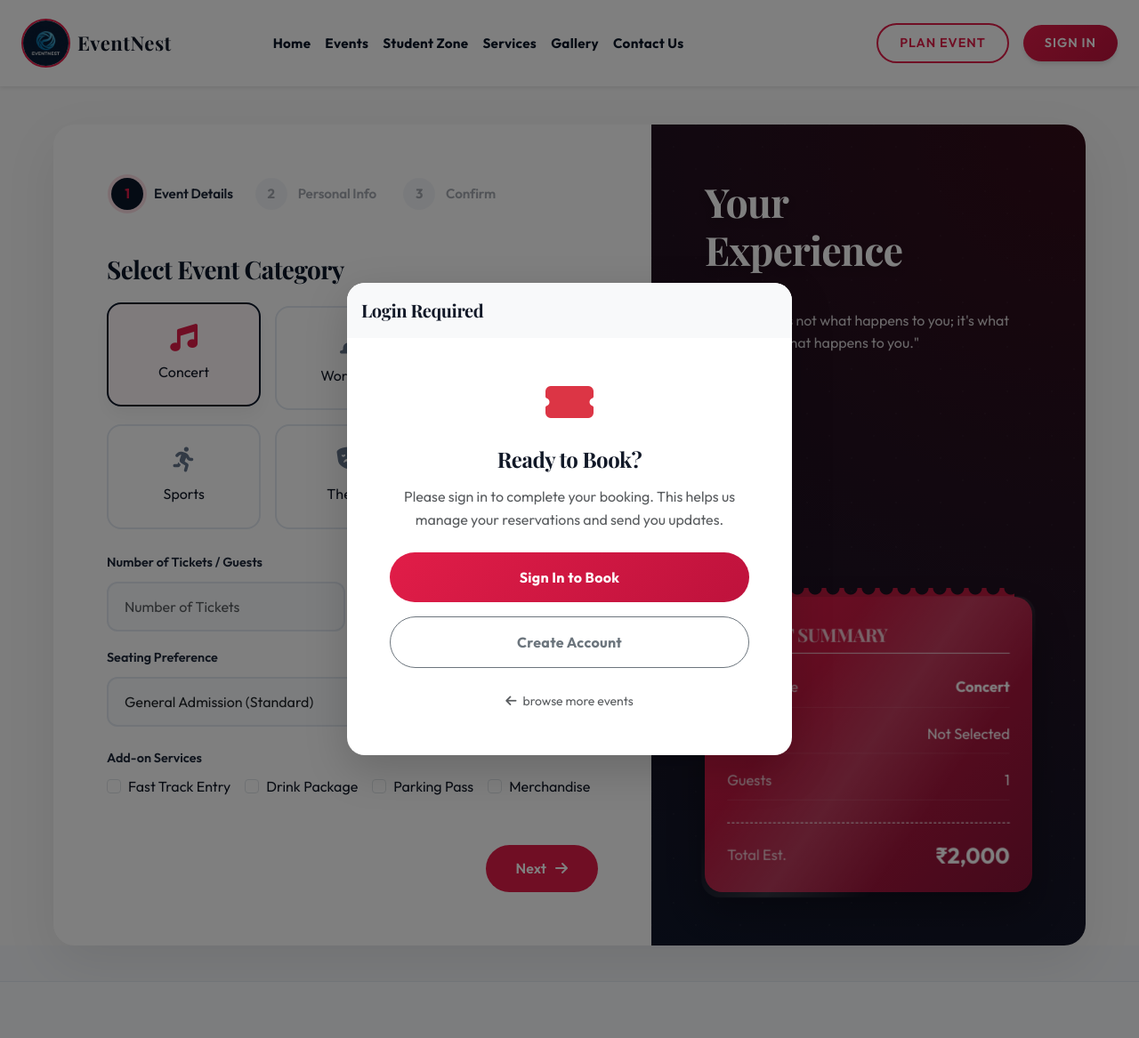
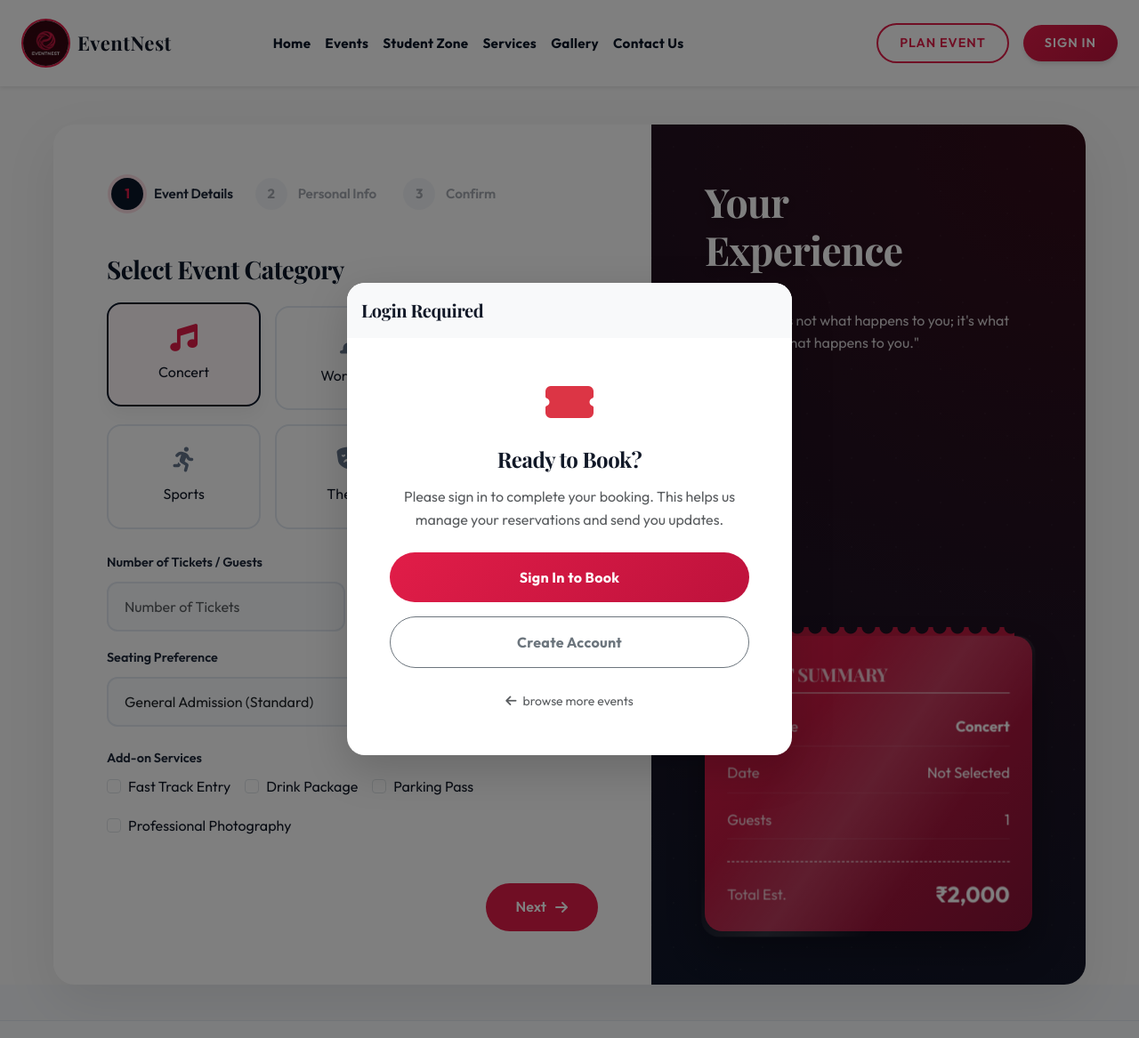
Before and after one commit to aviamipara/EventNest, a Django app: page /booking/ in a window 1280 px wide. Shown: the whole page at 89% size. Run offline with Django 5.2, Linux system fonts and the light colour scheme; some libraries are stand-ins or nearby versions; some web fonts are replaced.

```diff
--- a/EventManagement/EventNestBackend/core/templates/core/booking.html
+++ b/EventManagement/EventNestBackend/core/templates/core/booking.html
@@ -699,9 +699,9 @@
                                 <label class="form-check-label" for="service3">Parking Pass</label>
                             </div>
                             <div class="form-check">
-                                <input class="form-check-input" type="checkbox" name="services[]" value="Merchandise"
-                                    id="service4" onchange="updateSummary()">
-                                <label class="form-check-label" for="service4">Merchandise</label>
+                                <input class="form-check-input" type="checkbox" name="services[]"
+                                    value="Professional Photography" id="service4" onchange="updateSummary()">
+                                <label class="form-check-label" for="service4">Professional Photography</label>
                             </div>
                         </div>
                     </div>
@@ -1062,7 +1062,7 @@
             if (val === 'Fast Track Entry') servicesCost += 300;
             if (val === 'Drink Package') servicesCost += 500;
             if (val === 'Parking Pass') servicesCost += 200;
-            if (val === 'Merchandise') servicesCost += 800;
+            if (val === 'Professional Photography') servicesCost += 2500;
         });
 
         const totalPrice = (guests * basePrice) + servicesCost;
--- a/EventManagement/EventNestBackend/core/views.py
+++ b/EventManagement/EventNestBackend/core/views.py
@@ -588,7 +588,7 @@ def events(request):
     # --- Context Data for Sidebar ---
     # 1. Categories
     db_categories = Event.objects.values_list('category', flat=True).distinct()
-    all_categories = sorted(list(set([c for c in db_categories if c])))
+    all_categories = sorted(list(set([c for c in db_categories if c and c.lower() != 'movies'])))
 
     # 2. Languages (Mock for now, or fetch if added to model)
     languages = ['English', 'Hindi', 'Marathi', 'Punjabi', 'Gujarati']
@@ -848,7 +848,12 @@ def custom_event(request):
 
                     notes=f"Time: {event_time}\nDetails: {message}"
                 )
-                return render(request, 'core/custom_event.html', {'success': True})
+                return render(request, 'core/custom_event.html', {
+                    'success': True,
+                    'submitted_name': name,
+                    'submitted_email': email,
+                    'submitted_type': event_type
+                })
             except Exception as e:
                 print(f"Error creating custom event: {e}")
                 return render(request, 'core/custom_event.html', {'error': str(e)})
```
Also changed, not shown: EventManagement/EventNestBackend/core/templates/core/custom_event.html (+3 -4 lines), EventManagement/EventNestBackend/core/static/core/images/branding/logo.png.
